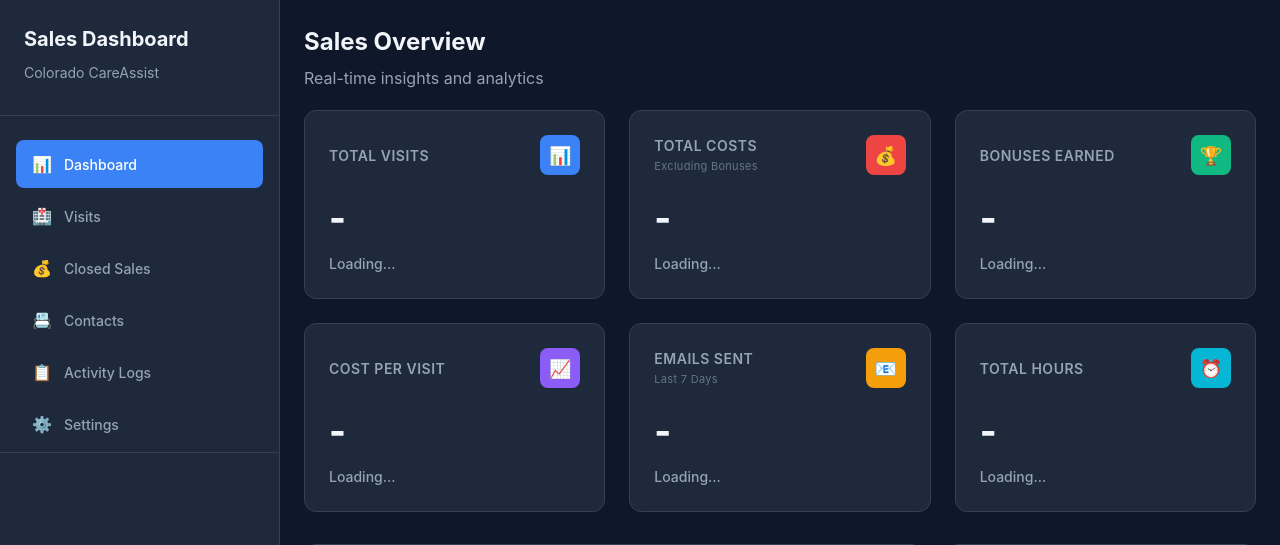
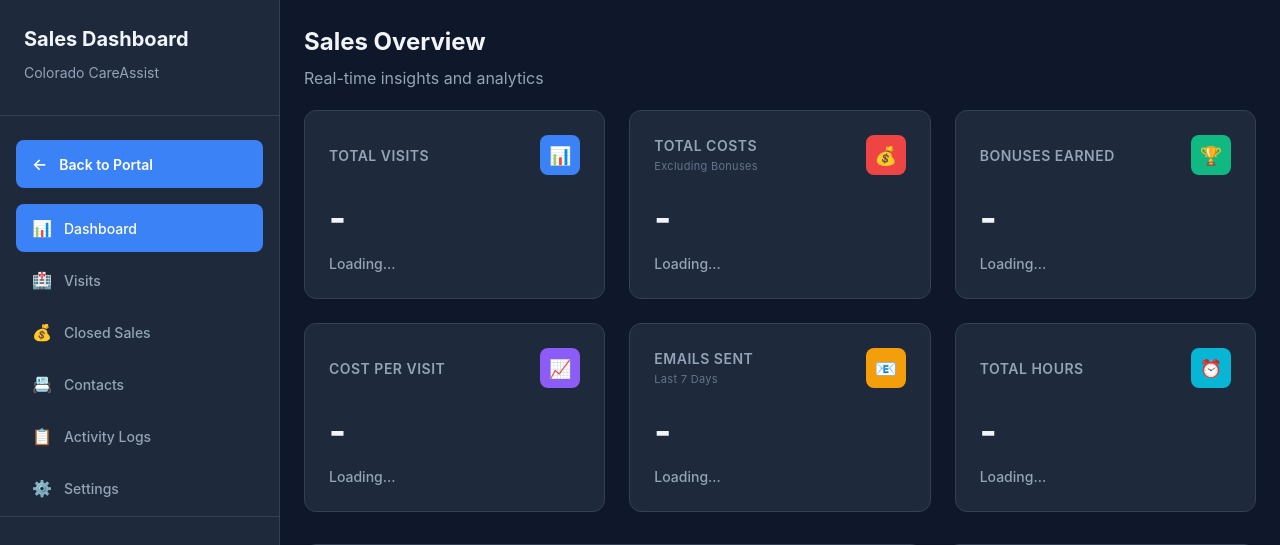
Before and after one commit to shulmeister/sales-dashboard, a FastAPI app: template templates/dashboard.html in a window 1280 px wide. Shown: the top 545 px of the page. Run offline with FastAPI, Linux system fonts and the light colour scheme; the template is opened without the code that fills it, so the values that code supplies are empty.

Commit message:
Add back to portal button

```diff
--- a/templates/dashboard.html
+++ b/templates/dashboard.html
@@ -1129,6 +1129,10 @@
         </div>
 
             <nav class="nav-menu">
+                <a href="#" class="nav-item" style="background: #3b82f6; color: white; font-weight: 600; margin-bottom: 16px;" onclick="event.preventDefault(); window.location.href = window.location.href.includes('portal-coloradocareassist') ? '/' : 'https://portal-coloradocareassist-3e1a4bb34793.herokuapp.com/';">
+                    <span class="nav-icon">←</span>
+                    Back to Portal
+                </a>
                 <a href="#dashboard" class="nav-item active" onclick="showDashboardTab()">
                     <span class="nav-icon">📊</span>
                     Dashboard
```
